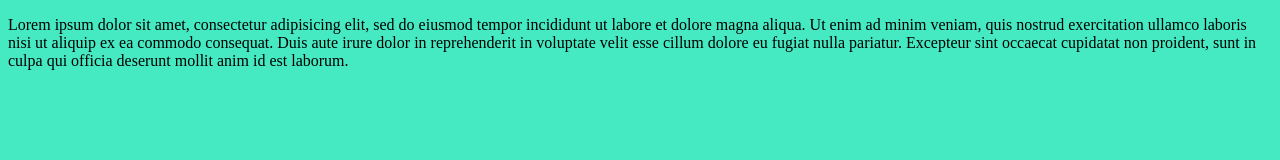
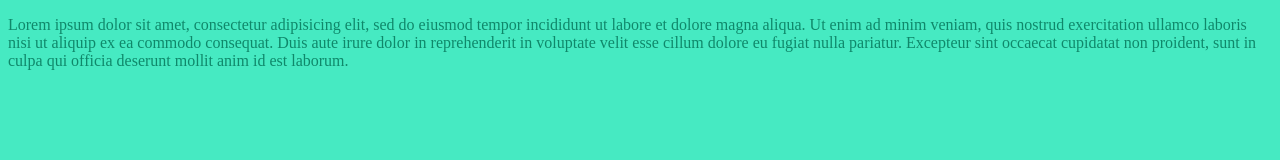
Before and after one commit to rafalfaro18/gulp-testing, a website: page app/index.html in a window 1280 px wide. Drawn offline with nearby package versions, Linux system fonts and the light colour scheme; files that its build step writes are made by us from their sources.

Commit message:
adds example text color to lorem ipsum p from another-styleshett.css

```diff
--- a/app/scss/another-stylesheet.scss
+++ b/app/scss/another-stylesheet.scss
@@ -1,4 +1,10 @@
 // styles.scss
+$text_color: darken(#46EAC2, 30%) ;
+
 .test {
   width: percentage(5/7);
 }
+
+p {
+  color: $text_color ;
+}
```
